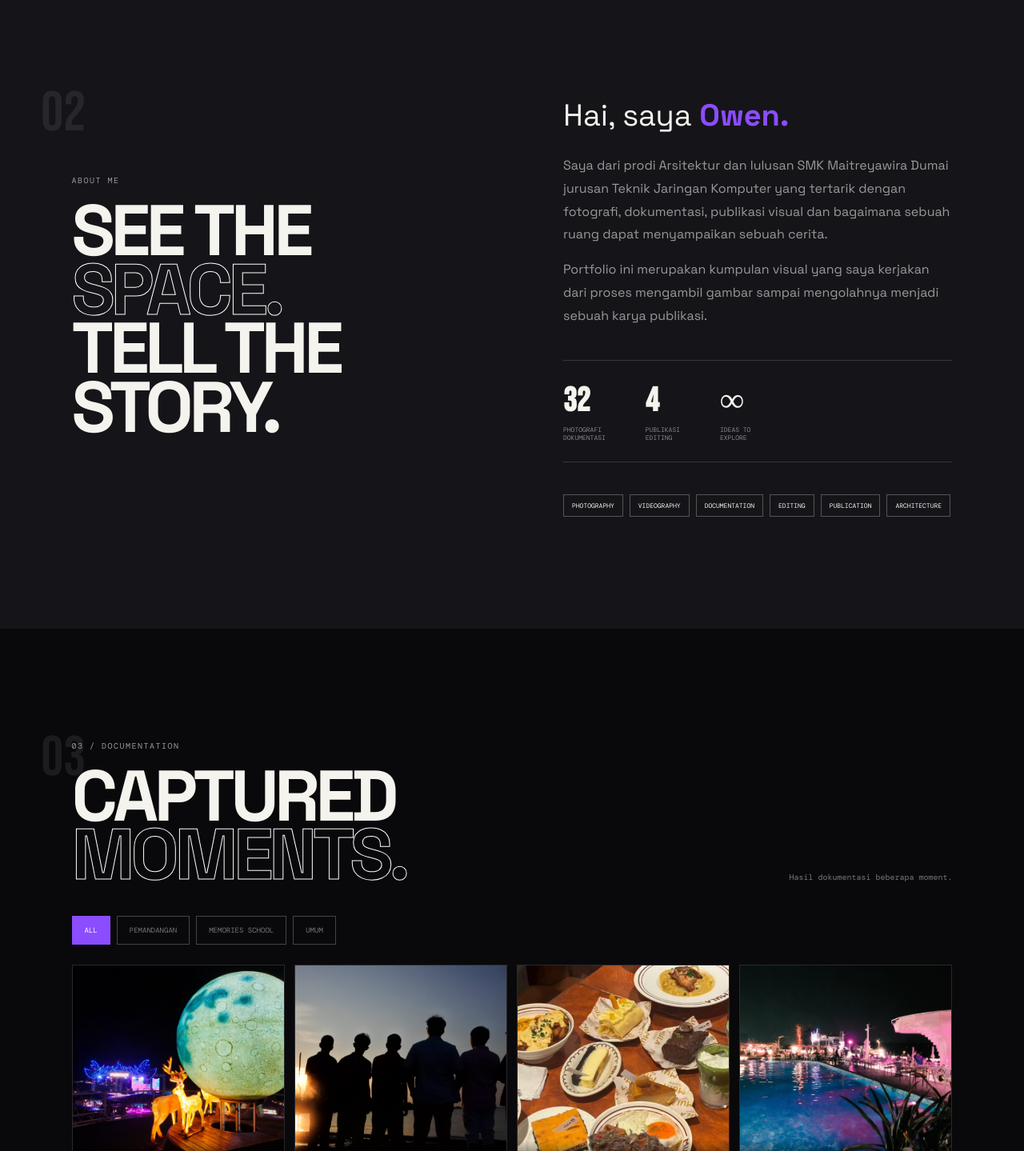
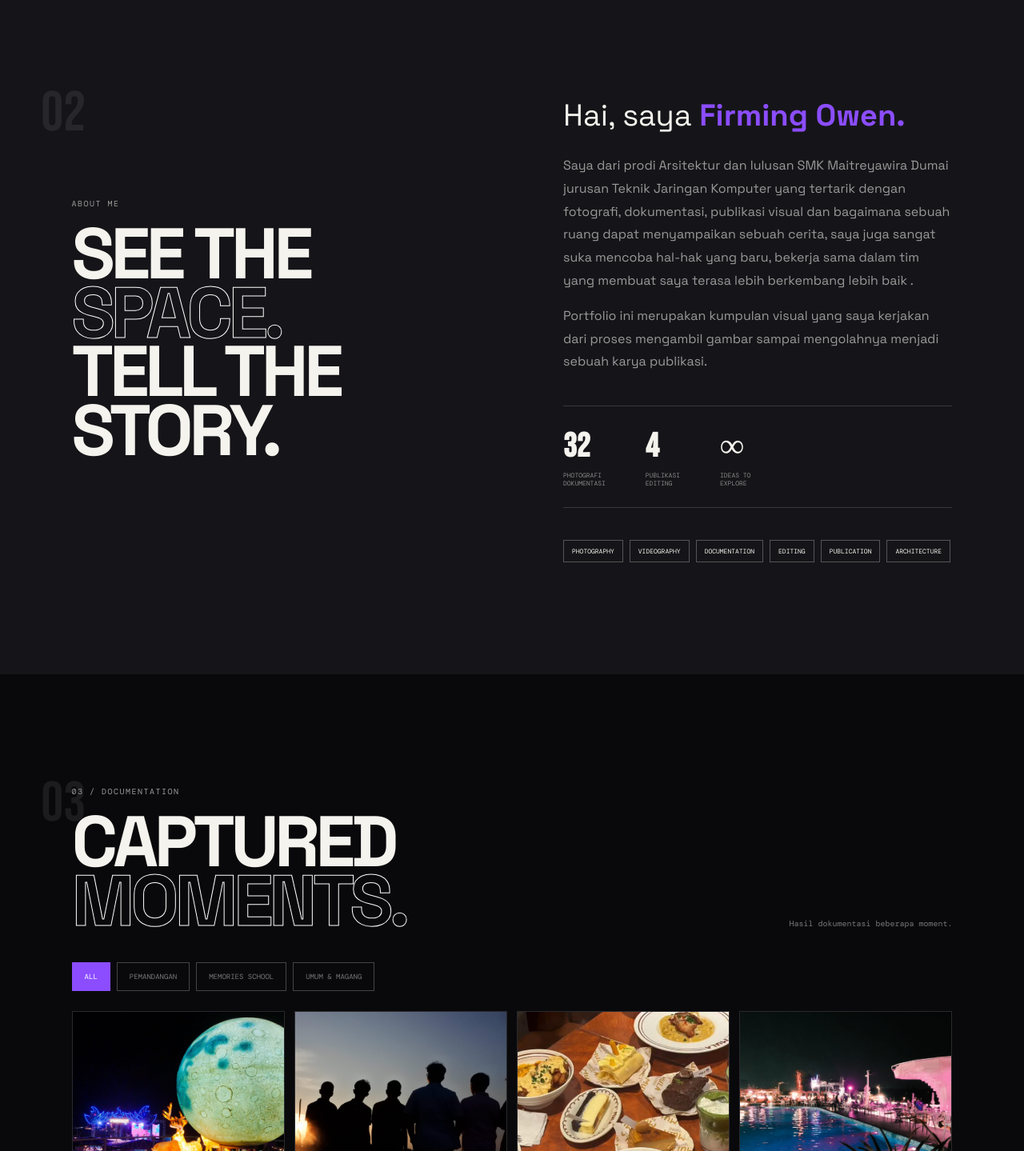
Before and after one commit to firmingowen08-del/PORTOFOLIO_FIRMING_OWEN, a plain HTML site: page index.html in a window 1280 px wide. Shown: the part 860-2299 px from the top of the page at 80% size. Drawn offline with nearby package versions, Linux system fonts and the light colour scheme.

Commit message:
index.html

```diff
--- a/index.html
+++ b/index.html
@@ -151,13 +151,13 @@
     <div class="about-content reveal">
 
         <p class="about-big">
-            Hai, saya <strong>Owen.</strong>
+            Hai, saya <strong>Firming Owen.</strong>
         </p>
 
         <p>
             Saya dari prodi Arsitektur dan lulusan SMK Maitreyawira Dumai jurusan Teknik Jaringan Komputer yang tertarik dengan fotografi, dokumentasi,
             publikasi visual dan bagaimana sebuah ruang
-            dapat menyampaikan sebuah cerita.
+            dapat menyampaikan sebuah cerita, saya juga sangat suka mencoba hal-hak yang baru, bekerja sama dalam tim yang membuat saya terasa lebih berkembang lebih baik .
         </p>
 
         <p>
@@ -253,7 +253,7 @@
         </button>
 
         <button class="category" data-category="objek">
-            UMUM
+            UMUM & MAGANG
         </button>
 
     </div>
```
